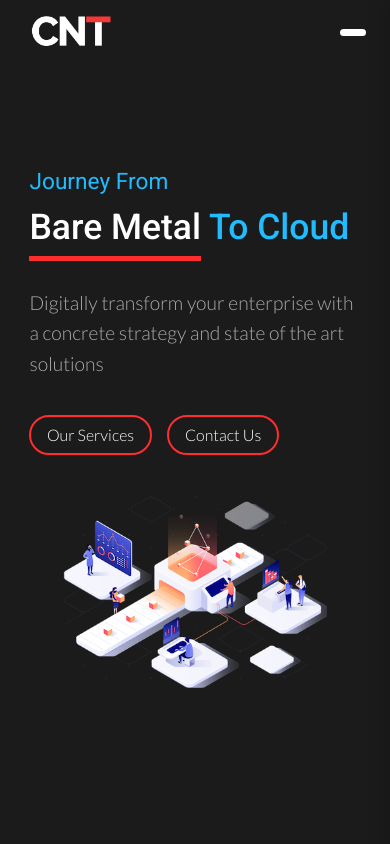
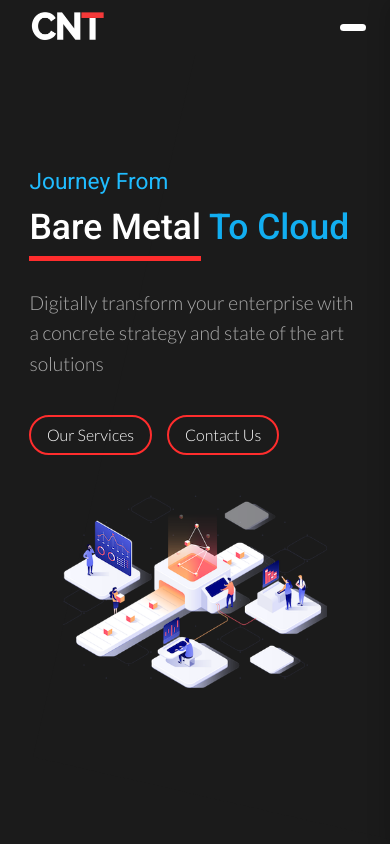
Before and after one commit to ramanmangla/Cnt-revamp, a plain HTML site: page index.html in a window 390 px wide. Shown: the top 844 px of the page. Drawn offline with nearby package versions, Linux system fonts and the light colour scheme.

Commit message:
Add mobile sizing fixes

```diff
--- a/Styles/_mediaQueries.scss
+++ b/Styles/_mediaQueries.scss
@@ -134,6 +134,14 @@
 }
 
 @media screen and (max-width: 500px) {
+  .header {
+    height: 55px;
+
+    &-logo {
+      width: 4.4em;
+    }
+  }
+
   .remove-bottom-margin-resp {
     margin-bottom: 0;
   }
--- a/Styles/main.scss
+++ b/Styles/main.scss
@@ -5,7 +5,7 @@ $matt-black: #1b1b1b;
 $dark-grey: #444444;
 $light-grey: #aaaaaa;
 $white: #ffffff;
-$blue: #20bcff;
+$blue: #12aef1;
 $red: #ff2d2d;
 
 html {
```
Also changed, not shown: Styles/main.css, 1 other file.
